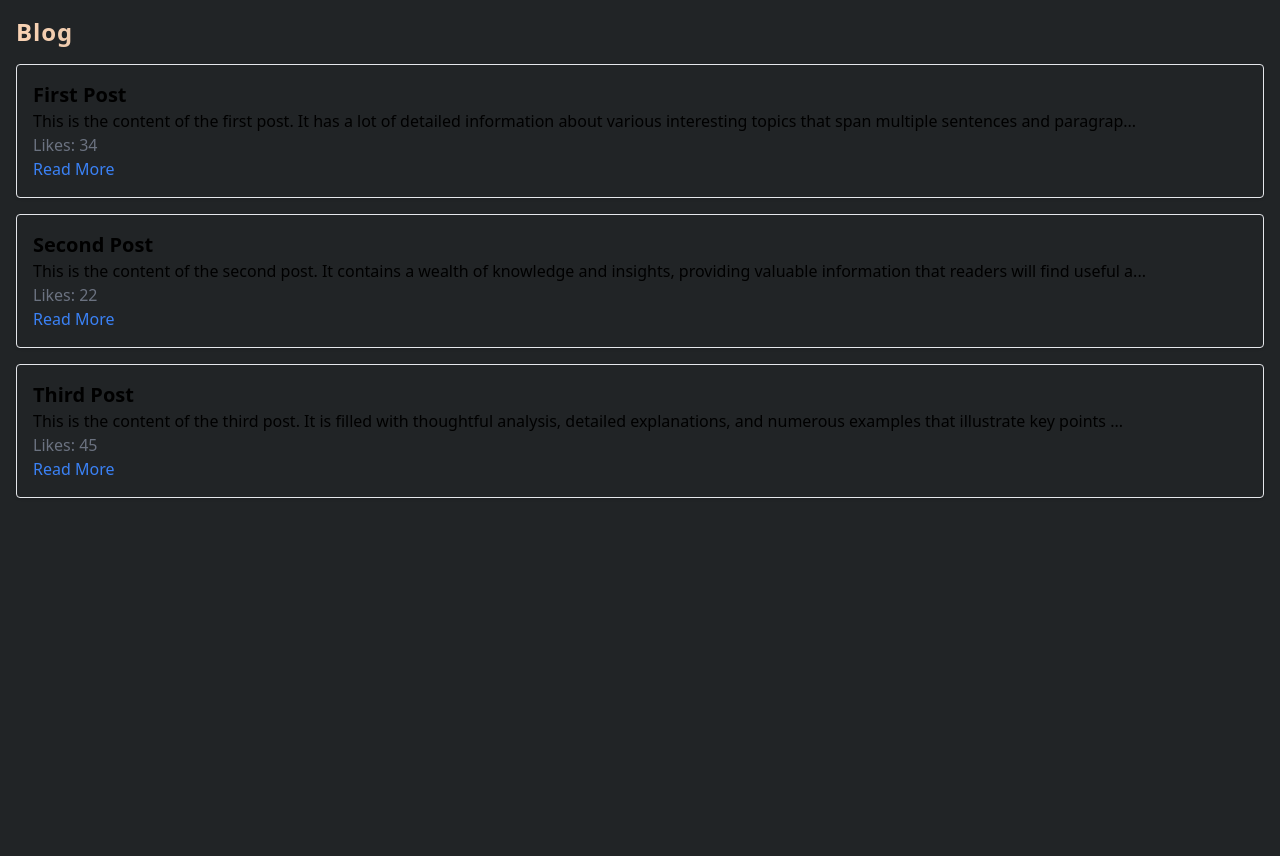
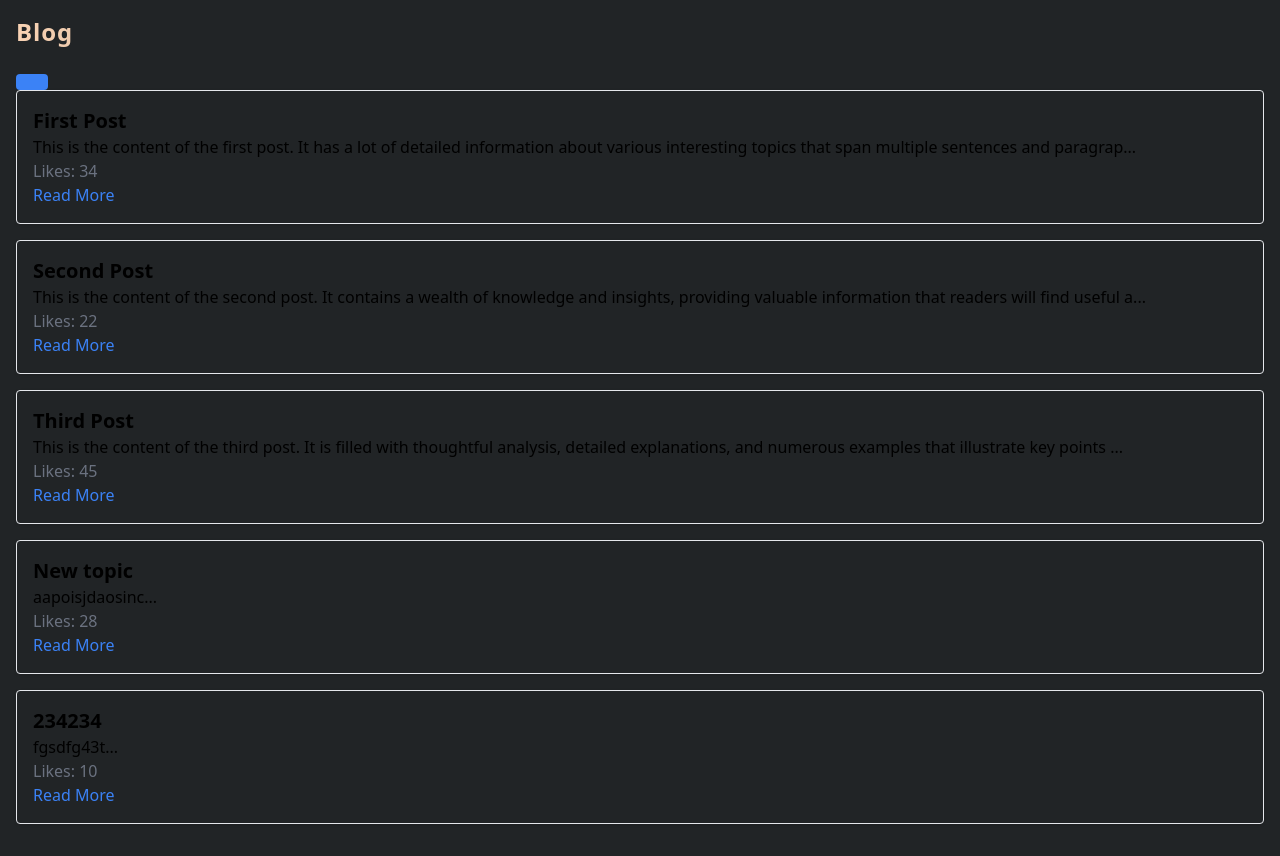
Before and after one commit to bostiog1/Teo-s-Blog, a React (Vite) app: page / in a window 1280 px wide. Before the commit the page ends 800 px from the top, so only its background shows below. Built offline with nearby package versions, Linux system fonts and the light colour scheme; data requests are answered from the project's data file.

Commit message:
feat: button to add posts

```diff
--- a/src/components/Blog.jsx
+++ b/src/components/Blog.jsx
@@ -1,6 +1,7 @@
-import React, { useEffect, useState } from 'react';
-import axios from 'axios';
-import { Link } from 'react-router-dom';
+import React, { useEffect, useState } from "react";
+import axios from "axios";
+import { Link } from "react-router-dom";
+import Button from "./Button";
 
 const Blog = () => {
   const [posts, setPosts] = useState([]);
@@ -8,10 +9,10 @@ const Blog = () => {
   useEffect(() => {
     const fetchPosts = async () => {
       try {
-        const response = await axios.get('http://localhost:3000/posts');
+        const response = await axios.get("http://localhost:3000/posts");
         setPosts(response.data);
       } catch (error) {
-        console.error('Error fetching posts:', error);
+        console.error("Error fetching posts:", error);
       }
     };
 
@@ -20,13 +21,18 @@ const Blog = () => {
 
   return (
     <div className="p-4">
-      <h1 className="text-2xl font-bold mb-4">Blog</h1>
-      {posts.map(post => (
+      <div>
+        <h1 className="text-2xl font-bold mb-4">Blog</h1>
+        <Button />
+      </div>
+      {posts.map((post) => (
         <div key={post.id} className="mb-4 p-4 border rounded shadow">
           <h2 className="text-xl font-semibold">{post.title}</h2>
           <p>{post.content.substring(0, 150)}...</p>
           <p className="text-gray-500">Likes: {post.likes}</p>
-          <Link to={`/details/${post.id}`} className="text-blue-500">Read More</Link>
+          <Link to={`/details/${post.id}`} className="text-blue-500">
+            Read More
+          </Link>
         </div>
       ))}
     </div>
--- /dev/null
+++ b/src/components/Button.jsx
@@ -0,0 +1,20 @@
+import { useNavigate } from "react-router-dom";
+
+const Button = ({ text, to }) => {
+  const navigate = useNavigate();
+
+  const handleClick = () => {
+    navigate(to);
+  };
+
+  return (
+    <button
+      onClick={handleClick}
+      className="bg-blue-500 text-white px-4 py-2 rounded"
+    >
+      {text}
+    </button>
+  );
+};
+
+export default Button;
--- a/src/components/Form.jsx
+++ b/src/components/Form.jsx
@@ -1,5 +1,6 @@
 import React, { useState } from 'react';
 import axios from 'axios';
+import { Link } from 'react-router-dom';
 
 const Form = () => {
   const [title, setTitle] = useState('');
@@ -13,6 +14,8 @@ const Form = () => {
       console.log('Post created:', response.data);
       setTitle('');
       setContent('');
+      console.log('title: ', title);
+      console.log('content: ', content);
     } catch (error) {
       console.error('Error creating post:', error);
     }
@@ -43,6 +46,7 @@ const Form = () => {
         </div>
         <button type="submit" className="bg-blue-500 text-white px-4 py-2 rounded">Submit</button>
       </form>
+      <Link to='/' className='text-yellow-500'>Home</Link>
     </div>
   );
 };
--- a/src/data/db.json
+++ b/src/data/db.json
@@ -1,22 +1,34 @@
 {
   "posts": [
     {
-      "id": 1,
+      "id": "1",
       "title": "First Post",
       "content": "This is the content of the first post. It has a lot of detailed information about various interesting topics that span multiple sentences and paragraphs to ensure it's sufficiently long.",
       "likes": 34
     },
     {
-      "id": 2,
+      "id": "2",
       "title": "Second Post",
       "content": "This is the content of the second post. It contains a wealth of knowledge and insights, providing valuable information that readers will find useful and engaging.",
       "likes": 22
     },
     {
-      "id": 3,
+      "id": "3",
       "title": "Third Post",
       "content": "This is the content of the third post. It is filled with thoughtful analysis, detailed explanations, and numerous examples that illustrate key points effectively.",
       "likes": 45
+    },
+    {
+      "id": "a0ce",
+      "title": "New topic",
+      "content": "aapoisjdaosinc",
+      "likes": 28
+    },
+    {
+      "id": "e562",
+      "title": "234234",
+      "content": "fgsdfg43t",
+      "likes": 10
     }
   ]
 }
```
Also changed, not shown: src/components/Post.jsx (added), src/components/PostList.jsx (added), src/context/PostContext.js (added), src/context/PostProvider.js (added), src/services/api.js (added).
